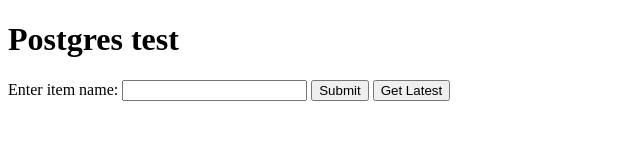
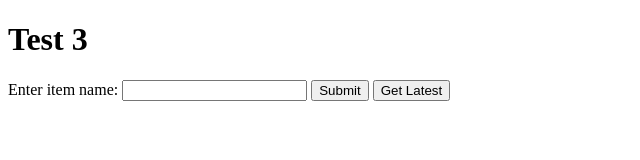
Before and after one commit to gagandeepsinghbrar/app, a website: page index.html in a window 1280 px wide. Shown: the whole page, without its empty margins (0-640 px from the left). Drawn offline with Linux system fonts and the light colour scheme; no server answers.

Commit message:
Update index.html

```diff
--- a/index.html
+++ b/index.html
@@ -3,10 +3,10 @@
 <head>
     <meta charset="UTF-8">
     <meta name="viewport" content="width=device-width, initial-scale=1.0">
-    <title>test 2</title>
+    <title>Database app</title>
 </head>
 <body>
-    <h1>Postgres test</h1>
+    <h1>Test 3</h1>
     <form id="itemForm">
         <label for="itemName">Enter item name:</label>
         <input type="text" id="itemName" name="name">
```
